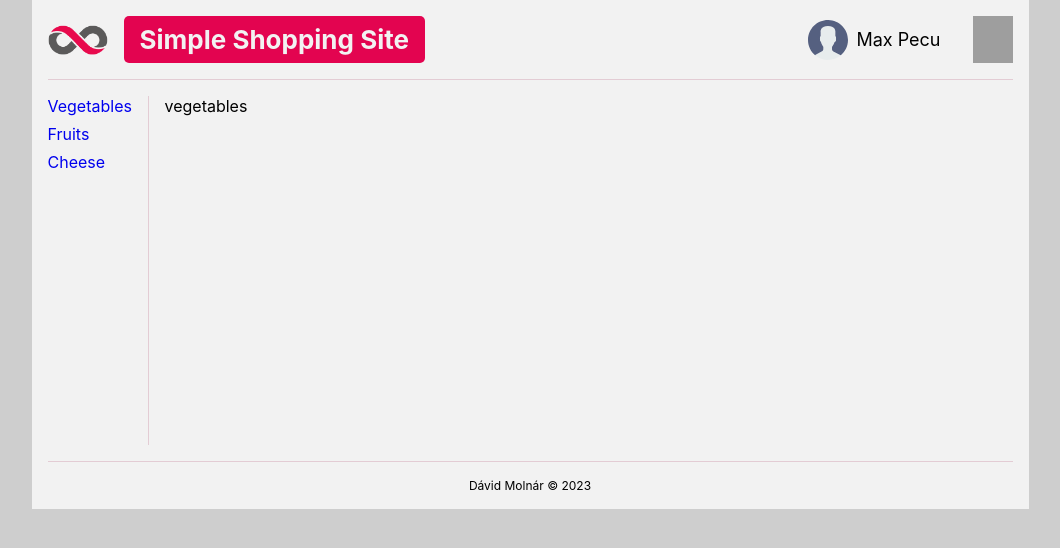
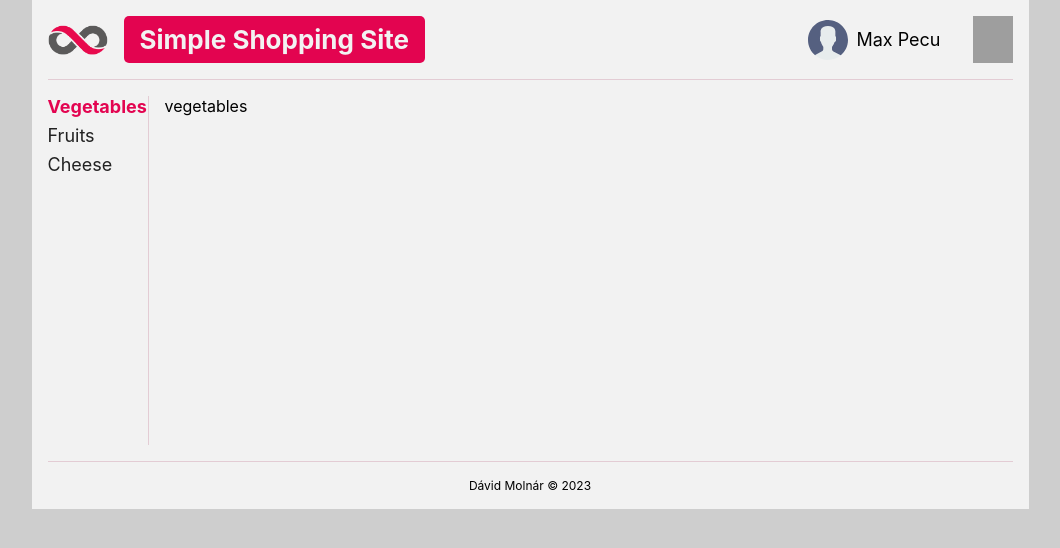
Before and after one commit to mdavid626/jcnd-shopping-site-task, a React (Create React App) app in the folder client/: page /vegetables in a window 1280 px wide. Shown: the top 548 px of the page, without its empty margins (110-1170 px from the left). Built offline with nearby package versions, Linux system fonts and the light colour scheme; grey boxes are pictures that could not be loaded.

Commit message:
Select current item in sidebar

```diff
--- a/client/src/components/sidebar/sidebar.css
+++ b/client/src/components/sidebar/sidebar.css
@@ -11,6 +11,16 @@
   gap: var(--space2);
 }
 
+.Sidebar-link {
+  color: #222;
+  font-size: 18px;
+}
+
+.Sidebar-link--selected {
+  color: var(--primary-color);
+  font-weight: bold;
+}
+
 .Sidebar-content {
   flex: 1;
 }
--- a/client/src/components/sidebar/sidebar.tsx
+++ b/client/src/components/sidebar/sidebar.tsx
@@ -1,18 +1,33 @@
 import classnames from 'classnames';
 import React, { ReactNode } from 'react';
-import { Link } from 'react-router-dom';
+import { Link, useLocation } from 'react-router-dom';
 import './sidebar.css';
+
+const links: { title: string; path: string }[] = [
+  { title: 'Vegetables', path: '/vegetables' },
+  { title: 'Fruits', path: '/fruits' },
+  { title: 'Cheese', path: '/cheese' },
+];
 
 const Sidebar: React.FC<{ children: ReactNode; className?: string }> = ({
   children,
   className,
 }) => {
+  const location = useLocation();
   return (
     <div className={classnames('Sidebar', className)}>
       <div className="Sidebar-links">
-        <Link to="/vegetables">Vegetables</Link>
-        <Link to="/fruits">Fruits</Link>
-        <Link to="/cheese">Cheese</Link>
+        {links.map((link) => (
+          <Link
+            key={link.path}
+            to={link.path}
+            className={classnames('Sidebar-link', {
+              'Sidebar-link--selected': link.path === location.pathname,
+            })}
+          >
+            {link.title}
+          </Link>
+        ))}
       </div>
       <div className="Sidebar-content">{children}</div>
     </div>
--- a/client/src/router/routes.tsx
+++ b/client/src/router/routes.tsx
@@ -8,7 +8,6 @@ const ErrorPage: React.FC = () => {
 
 const Routes: React.FC = () => (
   <RouterRoutes>
-    <Route path="/" element={<ProductsPage category="vegetables" />} />
     <Route
       path="/vegetables"
       element={<ProductsPage category="vegetables" />}
@@ -16,7 +15,7 @@ const Routes: React.FC = () => (
     <Route path="/fruits" element={<ProductsPage category="fruits" />} />
     <Route path="/cheese" element={<ProductsPage category="cheese" />} />
     <Route path="/error" element={<ErrorPage />} />
-    <Route path="*" element={<Navigate to="/" replace />} />
+    <Route path="*" element={<Navigate to="/vegetables" replace />} />
   </RouterRoutes>
 );
 
```
Also changed, not shown: 1 other file (tests, documents, lock files or other folders).
